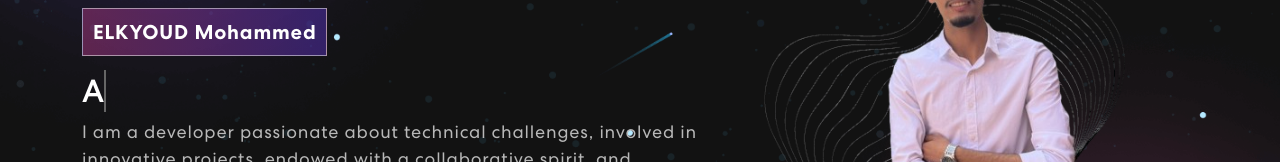
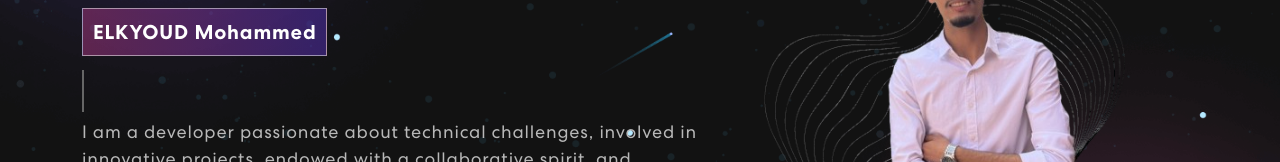
Before and after one commit to mohammed-elkyoud/portfolio, a React (Create React App) app: page / in a window 1280 px wide. Shown: the part 337-499 px from the top of the page. Built offline with nearby package versions, Linux system fonts and the light colour scheme; no server answers.

Commit message:
Add GitHub Actions workflow After Solving

```diff
--- a/src/components/Banner.js
+++ b/src/components/Banner.js
@@ -50,10 +50,11 @@ export const Banner = () => {
                   <h1>Hi! I'm </h1>
                   <span className="tagline">ELKYOUD Mohammed</span>
                   <h2>
-                    <span className="txt-rotate" dataPeriod="2000" data-rotate='["Full-stack Developer (Laravel)","Full-stack Developer (Wordpress)", "Apps Developer"]'>
-                      <span className="wrap">{text}</span>
-                    </span>
-                  </h2>
+  <span className="txt-rotate" data-rotate='["Full-stack Developer (Laravel)", "Full-stack Developer (WordPress)", "Apps Developer"]' data-period="2000">
+    <span className="wrap" />
+  </span>
+</h2>
+
                   <p>
                     I am a developer passionate about technical challenges, involved in innovative projects, endowed with a collaborative spirit, and possessing a great capacity for adaptation. With solid experience in Agile Scrum, and frameworks like Laravel, Spring, and ReactJS, I have acquired expertise in designing robust software architectures and creating high-performing solutions
                   </p>
```
Also changed, not shown: 2 other files (tests, documents, lock files or other folders).
